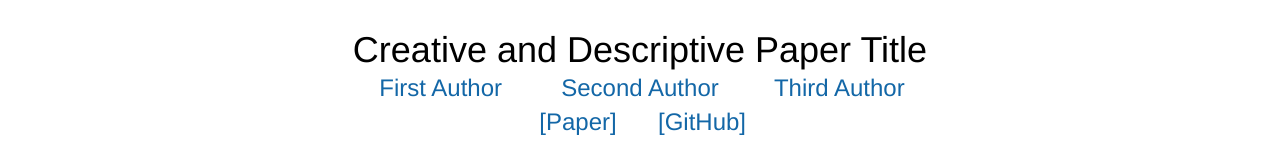
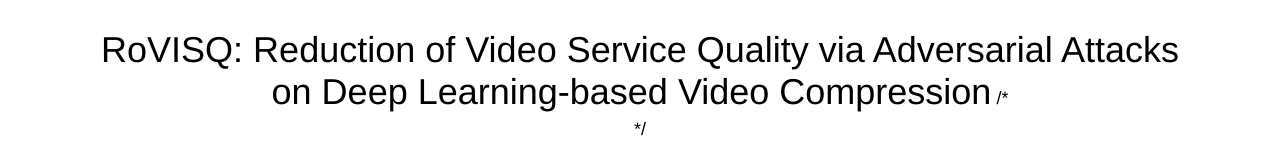
Before and after one commit to videoproj/videoproj.github.io, a plain HTML site: page index.html in a window 1280 px wide. Shown: the top 141 px of the page. Drawn offline with Linux system fonts and the light colour scheme; a script that the page names is missing.

Commit message:
third commit

```diff
--- a/index.html
+++ b/index.html
@@ -138,27 +138,30 @@
 <body>
 	<br>
 	<center>
-		<span style="font-size:36px">Creative and Descriptive Paper Title</span>
+		<span style="font-size:36px">RoVISQ: Reduction of Video Service Quality via Adversarial Attacks on Deep Learning-based Video Compression</span>
+		/*
 		<table align=center width=600px>
 			<table align=center width=600px>
 				<tr>
 					<td align=center width=100px>
 						<center>
-							<span style="font-size:24px"><a href="https://en.wikipedia.org/wiki/James_J._Gibson">First Author</a></span>
+							<span style="font-size:24px"><a href="https://en.wikipedia.org/wiki/James_J._Gibson"></a></span>
 						</center>
 					</td>
 					<td align=center width=100px>
 						<center>
-							<span style="font-size:24px"><a href="https://en.wikipedia.org/wiki/James_J._Gibson">Second Author</a></span>
+							<span style="font-size:24px"><a href="https://en.wikipedia.org/wiki/James_J._Gibson"></a></span>
 						</center>
 					</td>
 					<td align=center width=100px>
 						<center>
-							<span style="font-size:24px"><a href="https://en.wikipedia.org/wiki/James_J._Gibson">Third Author</a></span>
+							<span style="font-size:24px"><a href="https://en.wikipedia.org/wiki/James_J._Gibson"></a></span>
 						</center>
 					</td>
+
 				</tr>
 			</table>
+			*/
 			<table align=center width=250px>
 				<tr>
 					<td align=center width=120px>
```
